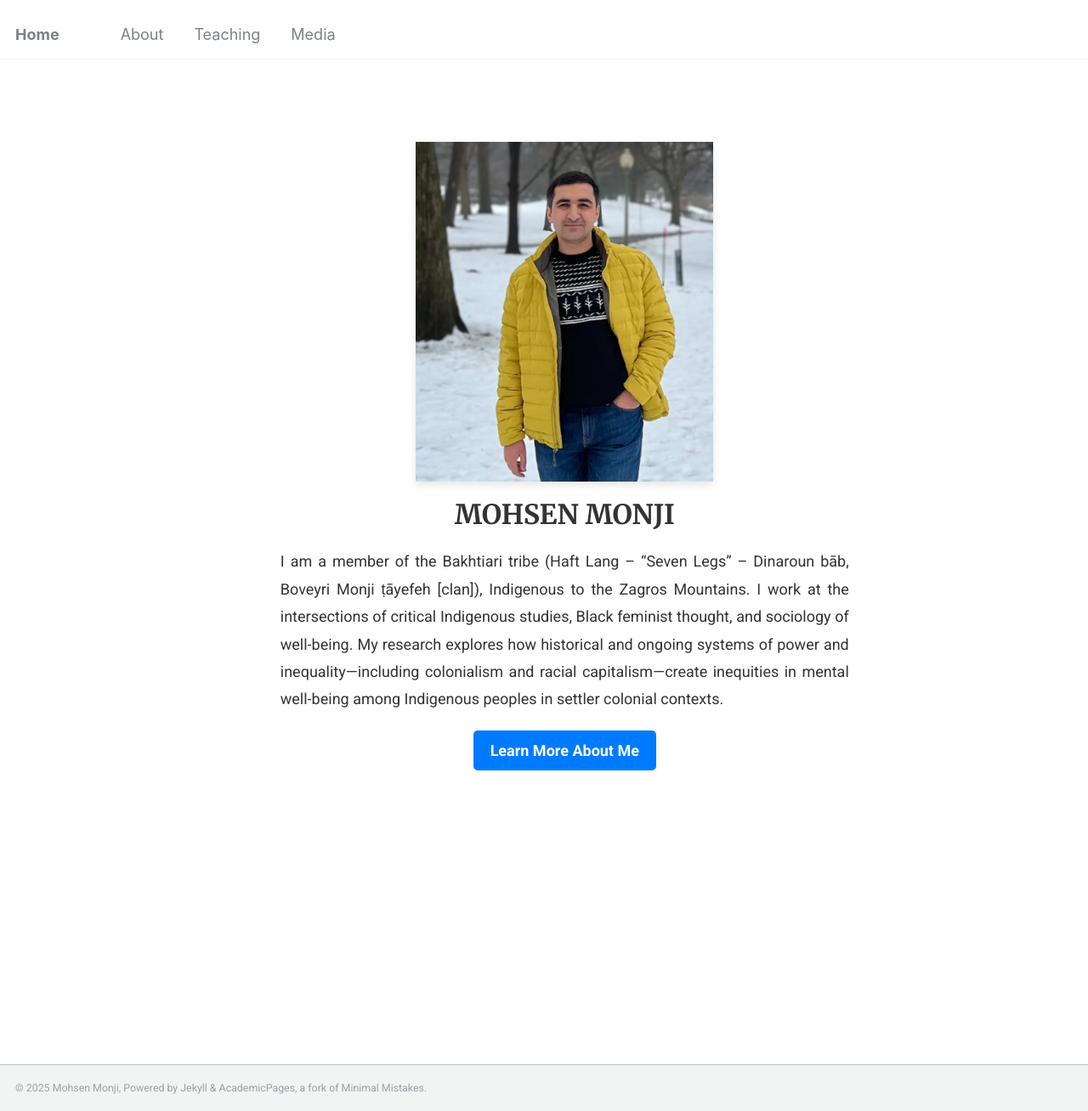
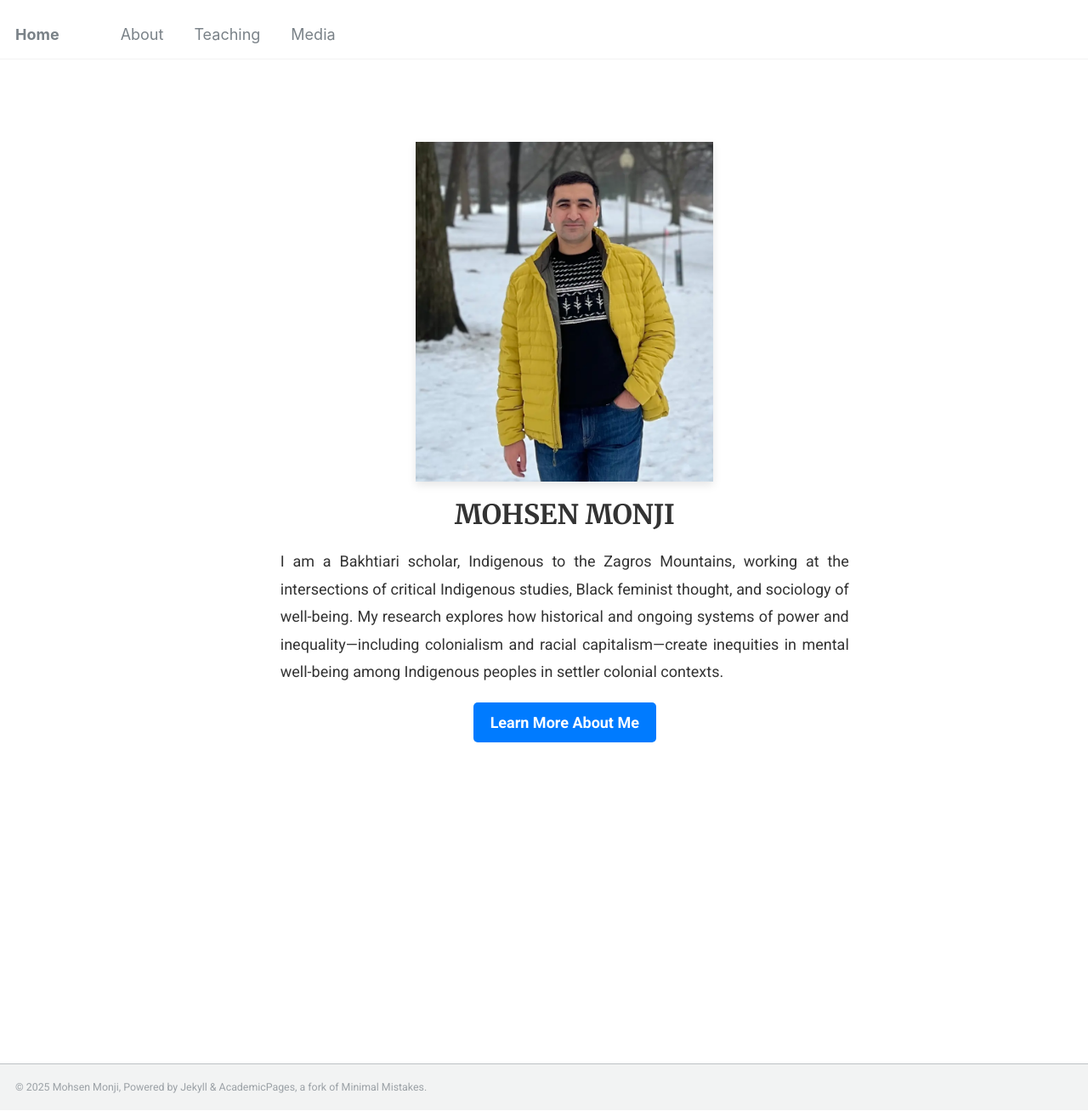
Before and after one commit to Mohsnmonji/mohsnmonji.github.io, a Jekyll site: the page built from _pages/front.md, in a window 1280 px wide and 1308 px high. Shown: the whole window at 85% size. Built offline with Jekyll 4.4.1, drawn with Linux system fonts in a browser that asks for light colours.

Commit message:
Update front.md

```diff
--- a/_pages/front.md
+++ b/_pages/front.md
@@ -24,7 +24,7 @@ hide_avatar: true
 
   <!-- Description -->
 <p style="font-size:18px; color:#333; text-align:justify; line-height:1.8; margin:20px 0;">
-  I am a member of the Bakhtiari tribe (Haft Lang – “Seven Legs” – Dinaroun bāb, Boveyri Monji ṭāyefeh [clan]), Indigenous to the Zagros Mountains. I work at the
+  I am a Bakhtiari scholar, Indigenous to the Zagros Mountains, working at the
   intersections of critical Indigenous studies, Black feminist thought, and sociology
   of well-being. My research explores how historical and ongoing systems of power and inequality—including
   colonialism and racial capitalism—create inequities in mental well-being among Indigenous peoples in settler colonial contexts.
```
